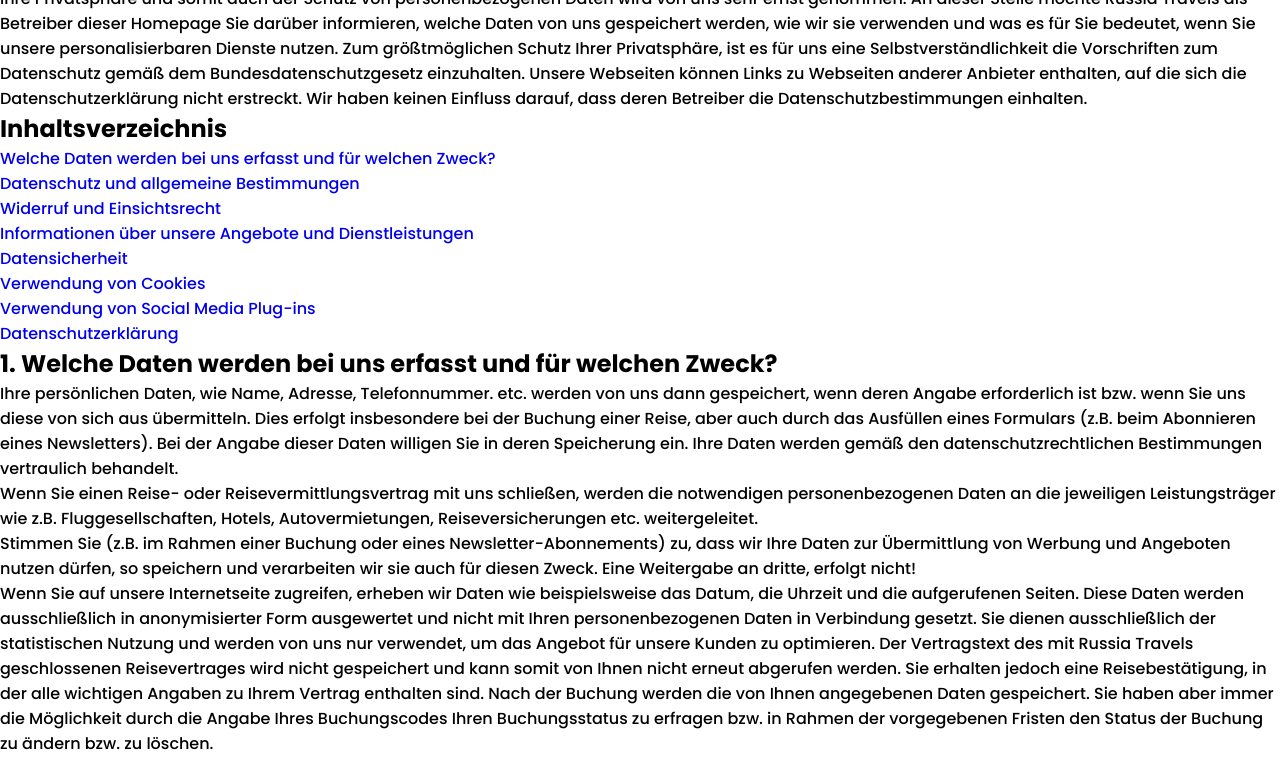
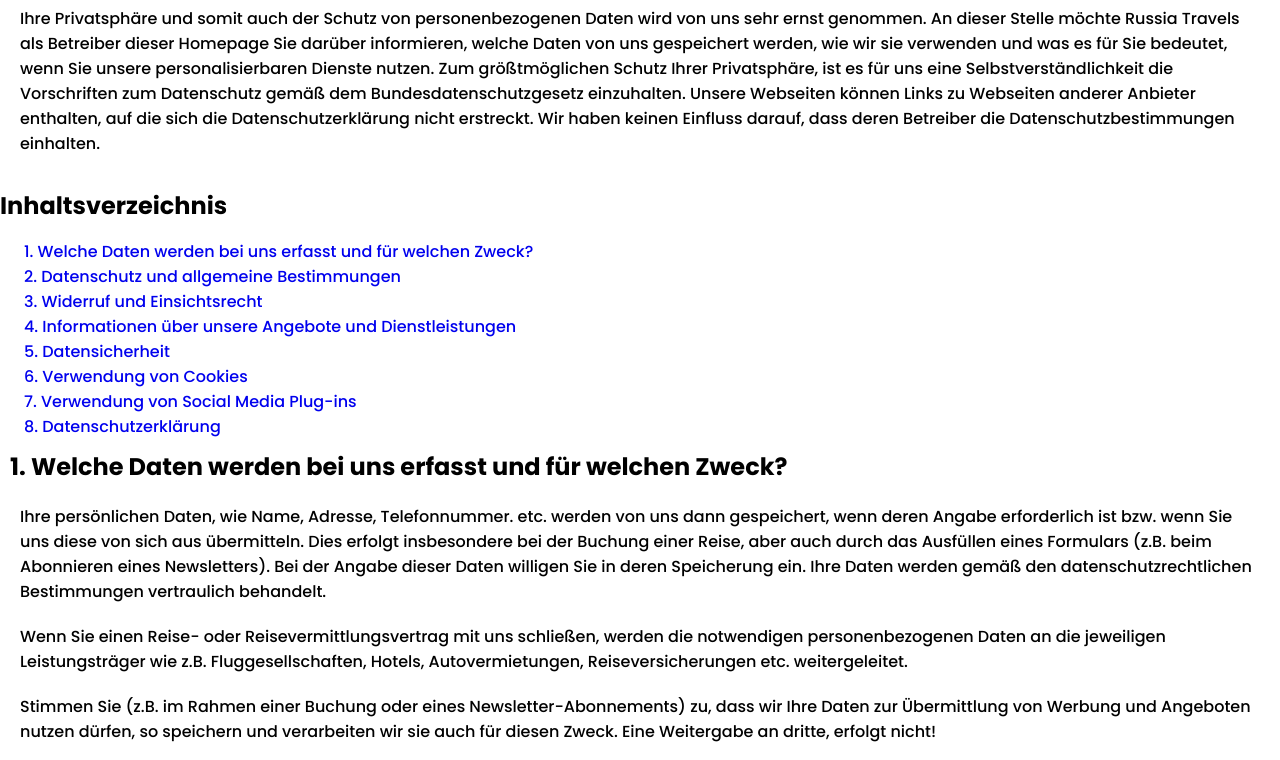
Before and after one commit to marustas/Russia-Travels, a plain HTML site: page policy.html in a window 1280 px wide. Shown: the part 163-923 px from the top of the page. Drawn offline with nearby package versions, Linux system fonts and the light colour scheme.

Commit message:
CSS added for PP

```diff
--- a/css/style.css
+++ b/css/style.css
@@ -262,3 +262,23 @@ footer nav a {
 .hover-animation :hover {
     filter: brightness(0.8);
 }
+
+.navigation {
+    margin: 32px 0px 16px;
+}
+
+.navigation_list {
+    padding: 0px 0px 0px 24px;
+}
+
+p {
+    margin: 20px 20px 20px 20px;
+}
+
+.policy_content {
+    margin: 20px 0px 0px 10px;
+}
+
+h2 {
+    margin: 10px 0px 10px 10px;
+}
--- a/policy.html
+++ b/policy.html
@@ -49,24 +49,23 @@
             </nav>
         </div>
     </header>
-    <h1>Datenschutzerklärung der Russia Travels</h1>
+    <h1 class="policy_conent">Datenschutzerklärung der Russia Travels</h1>
     <p>
         Ihre Privatsphäre und somit auch der Schutz von personenbezogenen Daten wird von uns sehr ernst genommen. An dieser Stelle möchte Russia Travels als Betreiber dieser Homepage Sie darüber informieren, welche Daten von uns gespeichert werden, wie wir sie
         verwenden und was es für Sie bedeutet, wenn Sie unsere personalisierbaren Dienste nutzen. Zum größtmöglichen Schutz Ihrer Privatsphäre, ist es für uns eine Selbstverständlichkeit die Vorschriften zum Datenschutz gemäß dem Bundesdatenschutzgesetz
         einzuhalten. Unsere Webseiten können Links zu Webseiten anderer Anbieter enthalten, auf die sich die Datenschutzerklärung nicht erstreckt. Wir haben keinen Einfluss darauf, dass deren Betreiber die Datenschutzbestimmungen einhalten.
     </p>
-    <h2>Inhaltsverzeichnis</h2>
-    <ol>
-        <li><a href="#1st">Welche Daten werden bei uns erfasst und für welchen Zweck?</a></li>
-        <li><a href="#2nd">Datenschutz und allgemeine Bestimmungen</a></li>
-        <li><a href="#3rd">Widerruf und Einsichtsrecht</a></li>
-        <li><a href="#4th">Informationen über unsere Angebote und Dienstleistungen</a></li>
-        <li><a href="#5th">Datensicherheit</a></li>
-        <li><a href="#6th">Verwendung von Cookies</a></li>
-        <li><a href="#7th">Verwendung von Social Media Plug-ins</a></li>
-        <li><a href="#8th">Datenschutzerklärung</a></li>
+    <h2 class="navigation">Inhaltsverzeichnis</h2>
+    <ol class="navigation_list">
+        <li><a href="#1st">1. Welche Daten werden bei uns erfasst und für welchen Zweck?</a></li>
+        <li><a href="#2nd">2. Datenschutz und allgemeine Bestimmungen</a></li>
+        <li><a href="#3rd">3. Widerruf und Einsichtsrecht</a></li>
+        <li><a href="#4th">4. Informationen über unsere Angebote und Dienstleistungen</a></li>
+        <li><a href="#5th">5. Datensicherheit</a></li>
+        <li><a href="#6th">6. Verwendung von Cookies</a></li>
+        <li><a href="#7th">7. Verwendung von Social Media Plug-ins</a></li>
+        <li><a href="#8th">8. Datenschutzerklärung</a></li>
     </ol>
-
     <h2><a id="1st">1. Welche Daten werden bei uns erfasst und für welchen Zweck?</a></h2>
     <p>
         Ihre persönlichen Daten, wie Name, Adresse, Telefonnummer. etc. werden von uns dann gespeichert, wenn deren Angabe erforderlich ist bzw. wenn Sie uns diese von sich aus übermitteln. Dies erfolgt insbesondere bei der Buchung einer Reise, aber auch durch
@@ -133,8 +132,7 @@
     <p>
         Russia Travels hat die notwendigen technischen und organisatorischen Maßnahmen ergriffen, um die von Ihnen zur Verfügung gestellten personenbezogenen Daten vor Verlust, Zerstörung, Manipulation und unberechtigtem Zugriff zu schützen.
     </p>
-    <h2<a id="6th">6. Verwendung von Cookies</a>
-        </h2>
+    <h2><a id="6th">6. Verwendung von Cookies</a></h2>
     <p>Wir setzen auf unserer Webseite Cookies ein.</p>
     <p>
         Cookies sind Textdateien, die vom Browser auf Ihrer Festplatte gespeichert werden. Sie beinhalten Informationen über die Internetseiten, die Sie besucht haben und darüber, welche Werbemittel Sie gesehen haben. Cookies ermöglichen es jedoch niemals personenbezogener
@@ -159,8 +157,8 @@
     <h2><a id="7th">7. Verwendung von Social Media Plug-ins</a></h2>
     <p>
         Wir setzen auf unserer Website auf Grundlage des Art. 6 Abs. 1 S. 1 lit. f DSGVO Social Plug-ins der sozialen Netzwerke Facebook und Instagram ein, um unser Unternehmen hierüber bekannter zu machen. Der dahinterstehende werbliche Zweck ist als berechtigtes
-            Interesse im Sinne der DSGVO anzusehen. Die Verantwortung für den datenschutzkonformen Betrieb ist durch deren jeweiligen Anbieter zu gewährleisten. Die Einbindung dieser Plug-ins durch uns erfolgt im Wege der sogenannten Zwei-Klick-Methode
-            um Besucher unserer Webseite bestmöglich zu schützen.
+        Interesse im Sinne der DSGVO anzusehen. Die Verantwortung für den datenschutzkonformen Betrieb ist durch deren jeweiligen Anbieter zu gewährleisten. Die Einbindung dieser Plug-ins durch uns erfolgt im Wege der sogenannten Zwei-Klick-Methode um
+        Besucher unserer Webseite bestmöglich zu schützen.
     </p>
     <h4>7.1 Facebook</h4>
     <p>
@@ -168,7 +166,7 @@
     </p>
     <p>
         Wenn Sie eine mit einem solchen Plug-In versehene Internetseite unserer Internetpräsenz aufrufen, wird eine Verbindung zu den Facebook-Servern hergestellt und dabei das Plug-In durch Mitteilung an Ihren Browser auf der Internetseite dargestellt. Zweck
-            und Umfang der Datenerhebung und die weitere Verarbeitung und Nutzung der Daten durch Facebook sowie Ihre diesbezüglichen Rechte und Einstellungsmöglichkeiten zum Schutz Ihrer Privatsphäre entnehmen Sie bitte den <a href="http://www.facebook.de/policy.php">http://www.facebook.de/policy.php</a>            Datenschutzhinweisen von Facebook.
+        und Umfang der Datenerhebung und die weitere Verarbeitung und Nutzung der Daten durch Facebook sowie Ihre diesbezüglichen Rechte und Einstellungsmöglichkeiten zum Schutz Ihrer Privatsphäre entnehmen Sie bitte den <a href="http://www.facebook.de/policy.php">http://www.facebook.de/policy.php</a>        Datenschutzhinweisen von Facebook.
     </p>
     <p>
         Wenn Sie Facebook-Mitglied sind und nicht möchten, dass Facebook über unseren Internetauftritt Daten über Sie sammelt und mit Ihren bei Facebook gespeicherten Mitgliedsdaten verknüpft, müssen Sie sich vor Ihrem Besuch unseres Internetauftritts bei Facebook
@@ -178,19 +176,18 @@
     <p>
         Auf unserer Website werden sogenannte Social Plugins („Plugins“) von Instagram verwendet, das von der Instagram LLC., 1601 Willow Road, Menlo Park, CA 94025, USA („Instagram“) betrieben wird. Die Plugins sind mit einem Instagram-Logo beispielsweise in
         Form einer „Instagram-Kamera“ gekennzeichnet. Eine Übersicht über die Instagram Plugins und deren Aussehen finden Sie hier:
-            <a href="http://blog.instagram.com/post/36222022872/introducing-instagram-badges">http://blog.instagram.com/post/36222022872/introducing-instagram-badges</a> Wenn Sie eine Seite unseres Webauftritts aufrufen, die ein solches Plugin enthält,
-            stellt Ihr Browser eine direkte Verbindung zu den Servern von Instagram her. Der Inhalt des Plugins wird von Instagram direkt an Ihren Browser übermittelt und in die Seite eingebunden. Durch diese Einbindung erhält Instagram die Information,
-            dass Ihr Browser die entsprechende Seite unseres Webauftritts aufgerufen hat, auch wenn Sie kein Instagram-Profil besitzen oder gerade nicht bei Instagram eingeloggt sind. Diese Information (einschließlich Ihrer IP-Adresse) wird von Ihrem
-            Browser direkt an einen Server von Instagram in die USA übermittelt und dort gespeichert. Sind Sie bei Instagram eingeloggt, kann Instagram den Besuch unserer Website Ihrem Instagram-Account unmittelbar zuordnen. Wenn Sie mit den Plugins interagieren,
-            zum Beispiel das „Instagram“-Button betätigen, wird diese Information ebenfalls direkt an einen Server von Instagram übermittelt und dort gespeichert. Die Informationen werden außerdem auf Ihrem Instagram-Account veröffentlicht und dort Ihren
-            Kontakten angezeigt.
+        <a href="http://blog.instagram.com/post/36222022872/introducing-instagram-badges">http://blog.instagram.com/post/36222022872/introducing-instagram-badges</a> Wenn Sie eine Seite unseres Webauftritts aufrufen, die ein solches Plugin enthält, stellt
+        Ihr Browser eine direkte Verbindung zu den Servern von Instagram her. Der Inhalt des Plugins wird von Instagram direkt an Ihren Browser übermittelt und in die Seite eingebunden. Durch diese Einbindung erhält Instagram die Information, dass Ihr
+        Browser die entsprechende Seite unseres Webauftritts aufgerufen hat, auch wenn Sie kein Instagram-Profil besitzen oder gerade nicht bei Instagram eingeloggt sind. Diese Information (einschließlich Ihrer IP-Adresse) wird von Ihrem Browser direkt
+        an einen Server von Instagram in die USA übermittelt und dort gespeichert. Sind Sie bei Instagram eingeloggt, kann Instagram den Besuch unserer Website Ihrem Instagram-Account unmittelbar zuordnen. Wenn Sie mit den Plugins interagieren, zum Beispiel
+        das „Instagram“-Button betätigen, wird diese Information ebenfalls direkt an einen Server von Instagram übermittelt und dort gespeichert. Die Informationen werden außerdem auf Ihrem Instagram-Account veröffentlicht und dort Ihren Kontakten angezeigt.
     </p>
     <p>
         Zweck und Umfang der Datenerhebung und die weitere Verarbeitung und Nutzung der Daten durch Instagram sowie Ihre diesbezüglichen Rechte und Einstellungsmöglichkeiten zum Schutz Ihrer Privatsphäre entnehmen Sie bitte den Datenschutzhinweisen von Instagram:
     </p>
     <p>
-            <a href="https://help.instagram.com/155833707900388/">https://help.instagram.com/155833707900388/</a> Wenn Sie nicht möchten, dass Instagram die über unseren Webauftritt gesammelten Daten unmittelbar Ihrem Instagram-Account zuordnet, müssen
-            Sie sich vor Ihrem Besuch unserer Website bei Instagram ausloggen. Sie können das Laden der Instagram Plugins auch mit Add-Ons für Ihren Browser komplett verhindern, z. B. mit dem Skript-Blocker „NoScript“ (<a href="http://noscript.net/">http://noscript.net/</a>).
+        <a href="https://help.instagram.com/155833707900388/">https://help.instagram.com/155833707900388/</a> Wenn Sie nicht möchten, dass Instagram die über unseren Webauftritt gesammelten Daten unmittelbar Ihrem Instagram-Account zuordnet, müssen Sie
+        sich vor Ihrem Besuch unserer Website bei Instagram ausloggen. Sie können das Laden der Instagram Plugins auch mit Add-Ons für Ihren Browser komplett verhindern, z. B. mit dem Skript-Blocker „NoScript“ (<a href="http://noscript.net/">http://noscript.net/</a>).
     </p>
     <h2><a id="8th">8. Datenschutzerklärung</a></h2>
     <footer>
```
Lines whose indentation alone changed are shown as unchanged.
